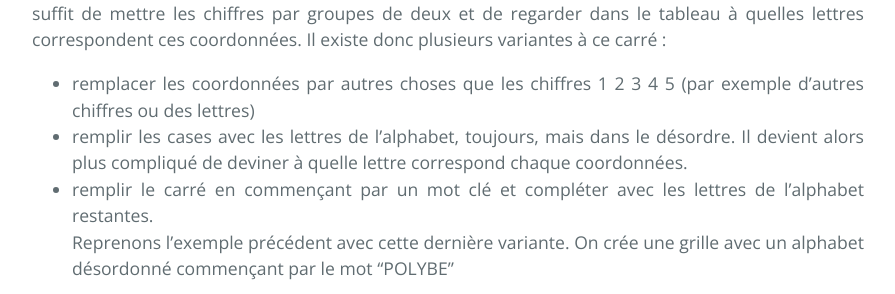
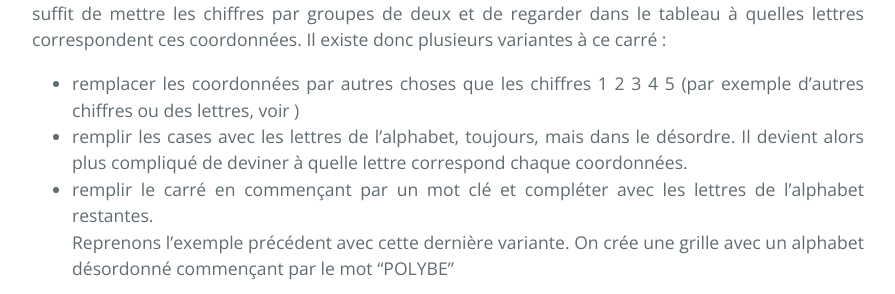
Before and after one commit to SamuelGallay/CryptoTPE, a Jekyll site: the page built from pages/1_Antiquite/2_polybe.md, in a window 1280 px wide and 900 px high, scrolled down 2754 px. Shown: the part 189-483 px from the top of the window, without its empty margins (192-1087 px from the left). Built offline with Jekyll 4.4.1, drawn with Linux system fonts in a browser that asks for light colours; our own code applies the rules of GitHub Pages for plain Markdown files.

Commit message:
Update 2_polybe.md

```diff
--- a/pages/1_Antiquite/2_polybe.md
+++ b/pages/1_Antiquite/2_polybe.md
@@ -52,7 +52,7 @@ Le carré de Polybe est un système composé d’un carré de 25 cases dans lesq
 
 Lorsqu’on sait que ce message a été codé avec le carré de Polybe, il est très facile de le décrypter. Il suffit de mettre les chiffres par groupes de deux et de regarder dans le tableau à quelles lettres correspondent ces coordonnées.
 Il existe donc plusieurs variantes à ce carré :
-* remplacer les coordonnées par autres choses que les chiffres 1 2 3 4 5 (par exemple d’autres chiffres ou des lettres)
+* remplacer les coordonnées par autres choses que les chiffres 1 2 3 4 5 (par exemple d’autres chiffres ou des lettres, voir )
 *  remplir les cases avec les lettres de l’alphabet, toujours, mais dans le désordre. Il devient alors plus compliqué de deviner à quelle lettre correspond chaque coordonnées.
 * remplir le carré en commençant par un mot clé et compléter avec les lettres de l’alphabet restantes. \\
 Reprenons l'exemple précédent avec cette dernière variante.
```
